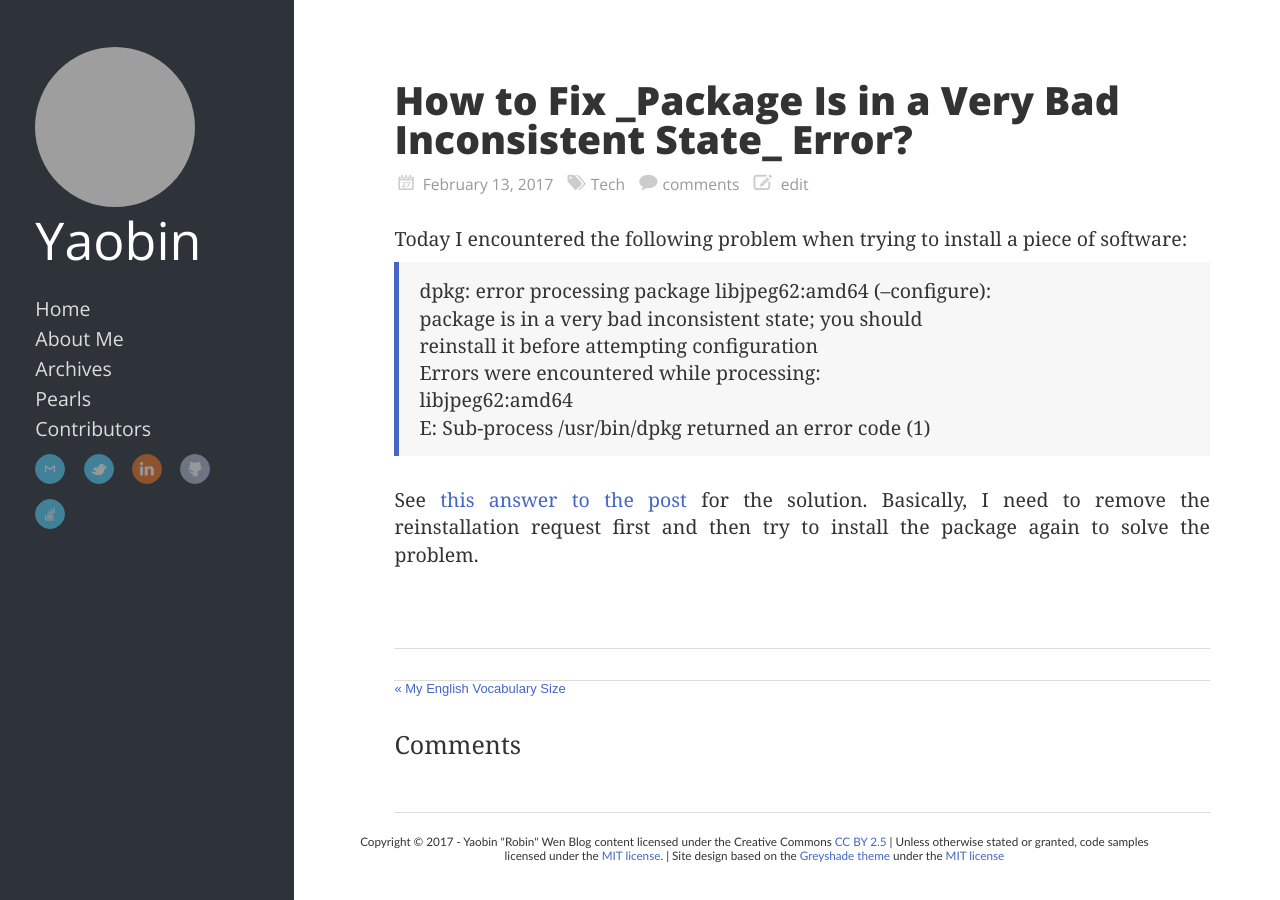
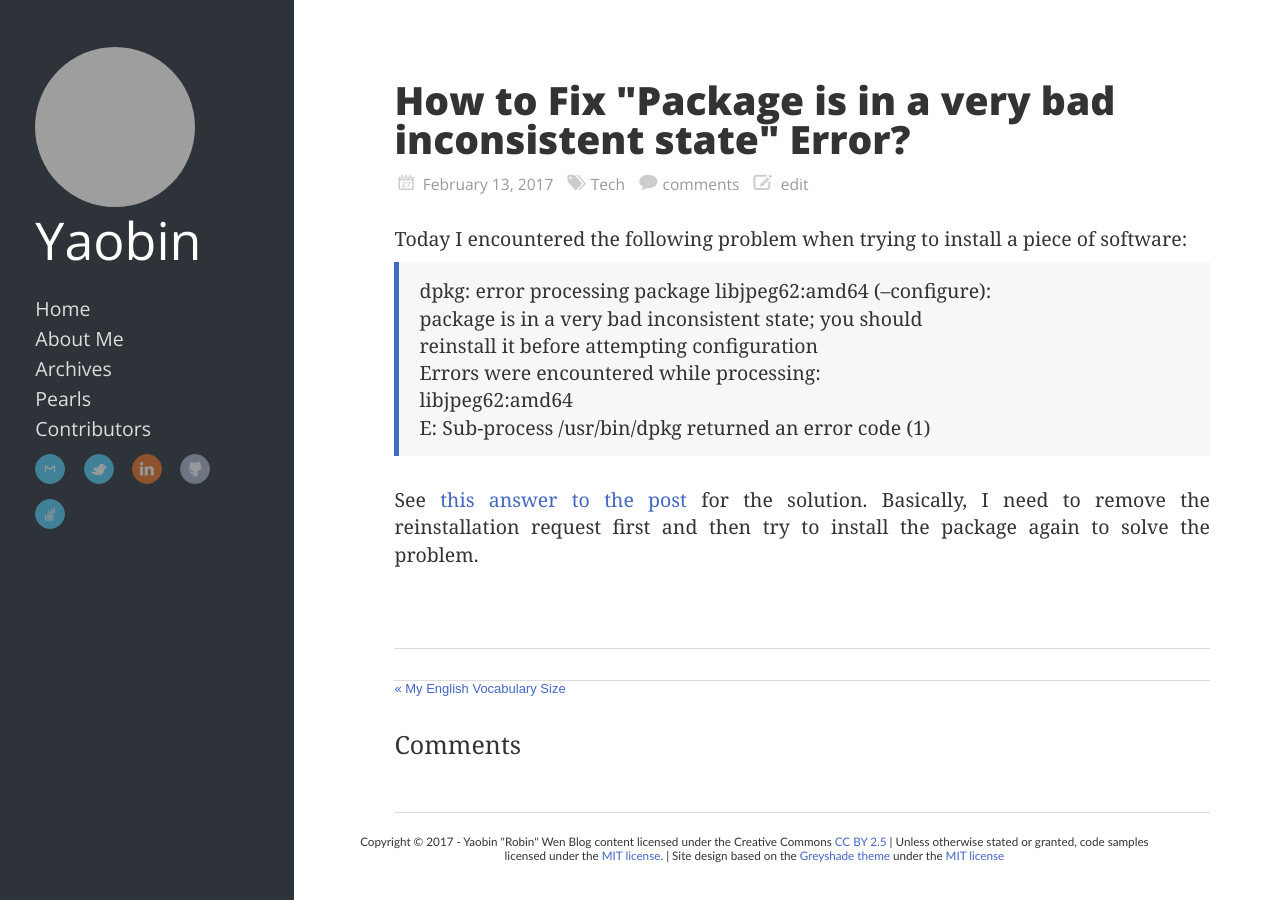
Before and after one commit to Tianhao25/yaobinwen.github.io, a Jekyll site: the page built from _posts/2017/2017-02-13-Fix-package-very-bad-inconsistent-state.md, in a window 1280 px wide. Built offline with Jekyll 4.4.1, drawn with Linux system fonts in a browser that asks for light colours; nearby versions of some CDN libraries; comment, search, counter and statistics services are not loaded; grey boxes are pictures that could not be loaded.

```diff
--- a/_posts/2017/2017-02-13-Fix-package-very-bad-inconsistent-state.md
+++ b/_posts/2017/2017-02-13-Fix-package-very-bad-inconsistent-state.md
@@ -1,6 +1,6 @@
 ---
 layout: post
-title: How to Fix _Package Is in a Very Bad Inconsistent State_ Error?
+title: How to Fix "Package is in a very bad inconsistent state" Error?
 date: 2017-02-13
 tags: dpkg, inconsistent
 category: [Tech]
```
